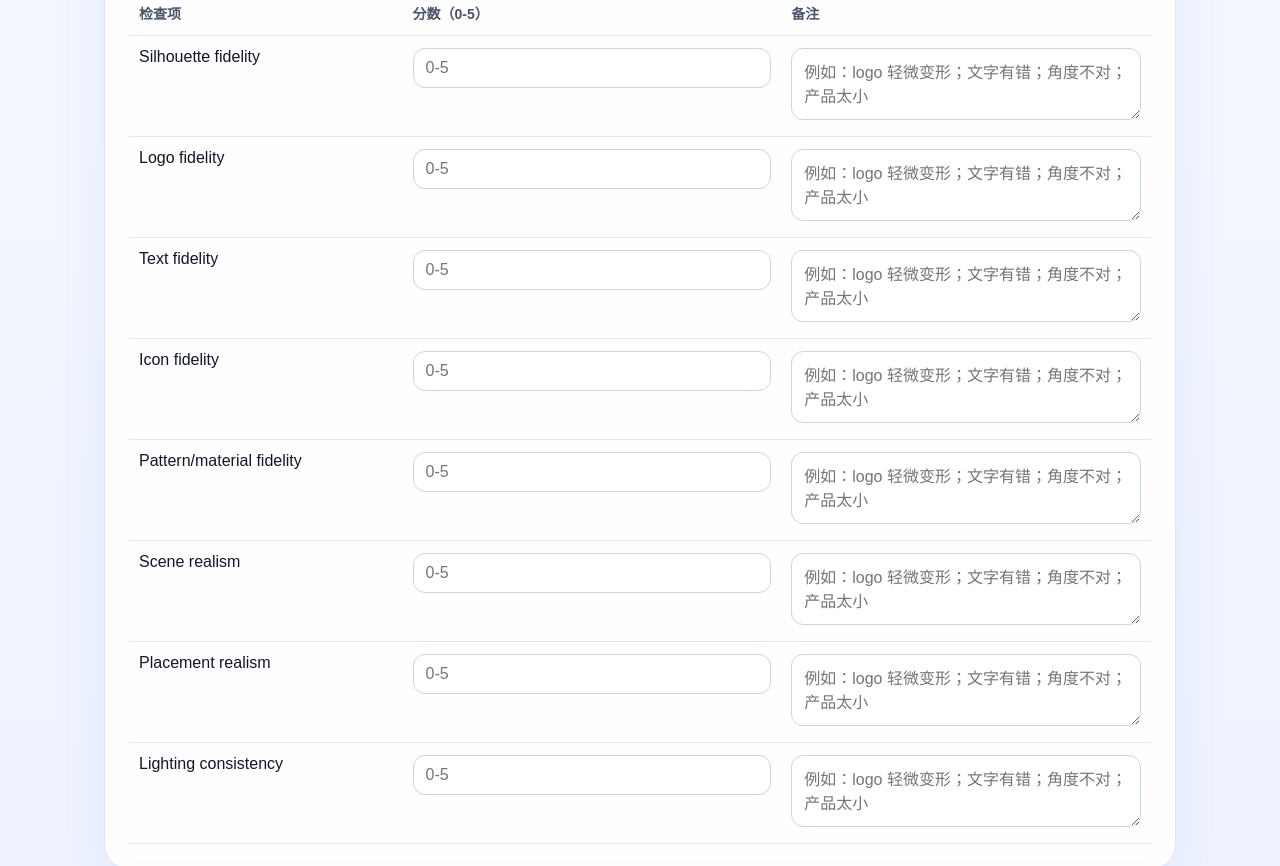
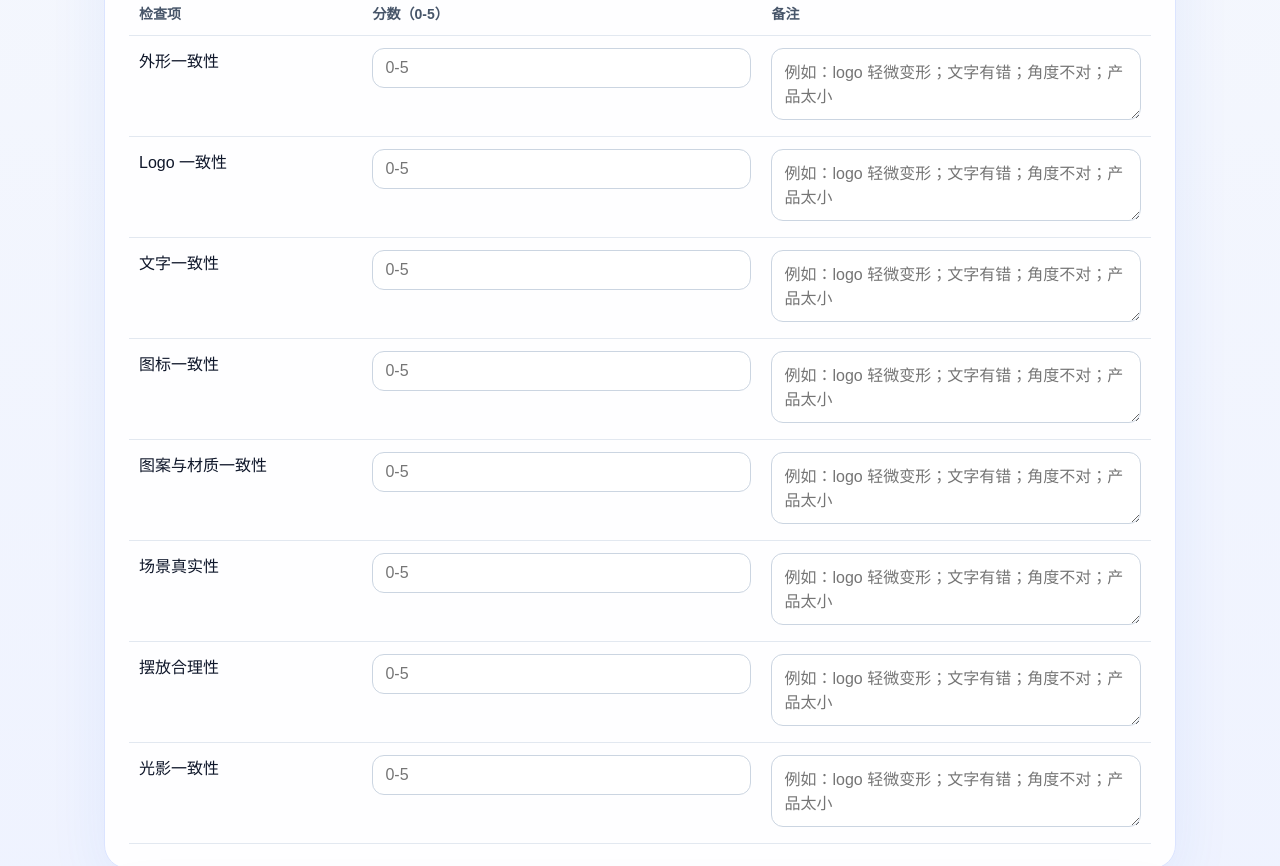
Before and after one commit to ttjacky2023-spec/product-scene-studio, a Next.js app: page /qa-scorecard in a window 1280 px wide. Shown: the part 840-1706 px from the top of the page. Built offline with nearby package versions, Linux system fonts and the light colour scheme.

Commit message:
Advance outline items 4.7 5.9 UI clarity

```diff
--- a/src/app/qa-scorecard/page.tsx
+++ b/src/app/qa-scorecard/page.tsx
@@ -12,7 +12,7 @@ export default function QaPage() {
   const setQaCell = usePipelineStore((s) => s.setQaCell);
   const hardFail = qa.some((row) => {
     const score = Number(row.score || 0);
-    return (row.category === "Logo fidelity" || row.category === "Text fidelity") && score > 0 && score < 5;
+    return (row.category === "Logo fidelity" || row.category === "Text fidelity" || row.category === "Logo 一致性" || row.category === "文字一致性") && score > 0 && score < 5;
   });
 
   return (
--- a/src/store/pipeline.ts
+++ b/src/store/pipeline.ts
@@ -37,23 +37,23 @@ const defaultIntake: IntakeData = {
 };
 
 const defaultAudit: AuditRow[] = [
-  { zone: "Logo", contains: "Main brand mark", importance: "Critical", action: "Reuse", notes: "" },
-  { zone: "Title text", contains: "Front display text", importance: "Critical", action: "Extract", notes: "" },
-  { zone: "Icons", contains: "Feature / certification icons", importance: "Important", action: "Extract", notes: "" },
-  { zone: "Fine print", contains: "Small copy blocks", importance: "Minor", action: "Rebuild", notes: "" },
-  { zone: "Pattern", contains: "Decorative texture", importance: "Important", action: "Controlled gen", notes: "" },
-  { zone: "Form", contains: "Silhouette / edges", importance: "Critical", action: "Preserve geometry", notes: "" },
+  { zone: "Logo", contains: "品牌主标识", importance: "非常重要", action: "尽量保留", notes: "" },
+  { zone: "主标题", contains: "包装正面主文字", importance: "非常重要", action: "提取增强", notes: "" },
+  { zone: "图标", contains: "功能图标 / 认证图标", importance: "重要", action: "提取增强", notes: "" },
+  { zone: "小字", contains: "说明小字 / 参数小字", importance: "次要", action: "必要时重建", notes: "" },
+  { zone: "图案", contains: "装饰纹理 / 包装图案", importance: "重要", action: "受控生成", notes: "" },
+  { zone: "外形", contains: "轮廓 / 边缘 / 结构", importance: "非常重要", action: "保持结构", notes: "" },
 ];
 
 const defaultQa: QaScore[] = [
-  { category: "Silhouette fidelity", score: "", notes: "" },
-  { category: "Logo fidelity", score: "", notes: "" },
-  { category: "Text fidelity", score: "", notes: "" },
-  { category: "Icon fidelity", score: "", notes: "" },
-  { category: "Pattern/material fidelity", score: "", notes: "" },
-  { category: "Scene realism", score: "", notes: "" },
-  { category: "Placement realism", score: "", notes: "" },
-  { category: "Lighting consistency", score: "", notes: "" },
+  { category: "外形一致性", score: "", notes: "" },
+  { category: "Logo 一致性", score: "", notes: "" },
+  { category: "文字一致性", score: "", notes: "" },
+  { category: "图标一致性", score: "", notes: "" },
+  { category: "图案与材质一致性", score: "", notes: "" },
+  { category: "场景真实性", score: "", notes: "" },
+  { category: "摆放合理性", score: "", notes: "" },
+  { category: "光影一致性", score: "", notes: "" },
 ];
 
 type PipelineState = {
```
Also changed, not shown: src/app/generation-plan/page.tsx (+4 -4 lines).
